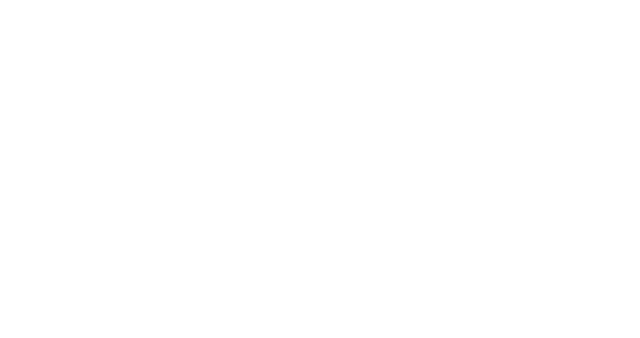
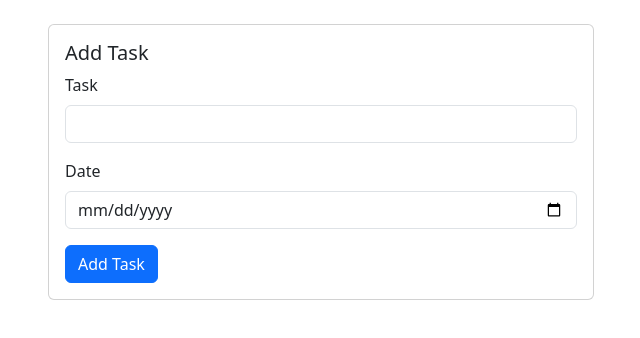
Before and after one commit to HMOUDOUELMehdi/CRUDS-REDUX, a React (Vite) app: page /task in a window 1280 px wide. Shown: the top 338 px of the page, without its empty margins (319-959 px from the left). Built offline with nearby package versions, Linux system fonts and the light colour scheme.

Commit message:
nothing too

```diff
--- a/src/Tasks/ListTasks.jsx
+++ b/src/Tasks/ListTasks.jsx
@@ -1,11 +1,48 @@
 import React from 'react';
+import 'bootstrap/dist/css/bootstrap.min.css';
 
 const ListTasks = () => {
-    return (
-        <div>
+  // Dummy data for illustration
+  const tasks = [
+    { id: 1, task: 'Task 1', date: '2024-01-11' },
+    { id: 2, task: 'Task 2', date: '2024-01-12' },
+    { id: 3, task: 'Task 3', date: '2024-01-13' },
+  ];
 
-        </div>
-    );
-}
+  return (
+    <div className="container mt-4">
+      <h5 className="mb-3">List of Tasks</h5>
+      <div className="table-responsive">
+        <table className="table table-striped table-bordered">
+          <thead className="thead-dark">
+            <tr>
+              <th scope="col">Task</th>
+              <th scope="col">Date</th>
+              <th scope="col" className="text-center">
+                Actions
+              </th>
+            </tr>
+          </thead>
+          <tbody>
+            {tasks.map((task) => (
+              <tr key={task.id}>
+                <td>{task.task}</td>
+                <td>{task.date}</td>
+                <td className="text-center">
+                  <button type="button" className="btn btn-warning me-2">
+                    Edit
+                  </button>
+                  <button type="button" className="btn btn-danger">
+                    Delete
+                  </button>
+                </td>
+              </tr>
+            ))}
+          </tbody>
+        </table>
+      </div>
+    </div>
+  );
+};
 
 export default ListTasks;
--- /dev/null
+++ b/src/Tasks/Task.jsx
@@ -0,0 +1,72 @@
+import React, { useState } from 'react';
+import 'bootstrap/dist/css/bootstrap.min.css';
+
+const Task = () => {
+  const [task, setTask] = useState('');
+  const [date, setDate] = useState('');
+
+  const handleTaskChange = (event) => {
+    setTask(event.target.value);
+  };
+
+  const handleDateChange = (event) => {
+    setDate(event.target.value);
+  };
+
+  const handleAddTask = () => {
+    // Add your logic to handle the task addition
+    console.log('Task:', task, 'Date:', date);
+    // Reset the input fields after adding the task
+    setTask('');
+    setDate('');
+  };
+
+  return (
+    <div className="container mt-4">
+      <div className="row justify-content-center">
+        <div className="col-md-6">
+          <div className="card">
+            <div className="card-body">
+              <h5 className="card-title">Add Task</h5>
+              <form>
+                <div className="mb-3">
+                  <label htmlFor="taskInput" className="form-label">
+                    Task
+                  </label>
+                  <input
+                    type="text"
+                    className="form-control"
+                    id="taskInput"
+                    value={task}
+                    onChange={handleTaskChange}
+                  />
+                </div>
+                <div className="mb-3">
+                  <label htmlFor="dateInput" className="form-label">
+                    Date
+                  </label>
+                  <input
+                    type="date"
+                    className="form-control"
+                    id="dateInput"
+                    value={date}
+                    onChange={handleDateChange}
+                  />
+                </div>
+                <button
+                  type="button"
+                  className="btn btn-primary"
+                  onClick={handleAddTask}
+                >
+                  Add Task
+                </button>
+              </form>
+            </div>
+          </div>
+        </div>
+      </div>
+    </div>
+  );
+};
+
+export default Task;
```
Also changed, not shown: src/App.jsx (+7 -0 lines).
